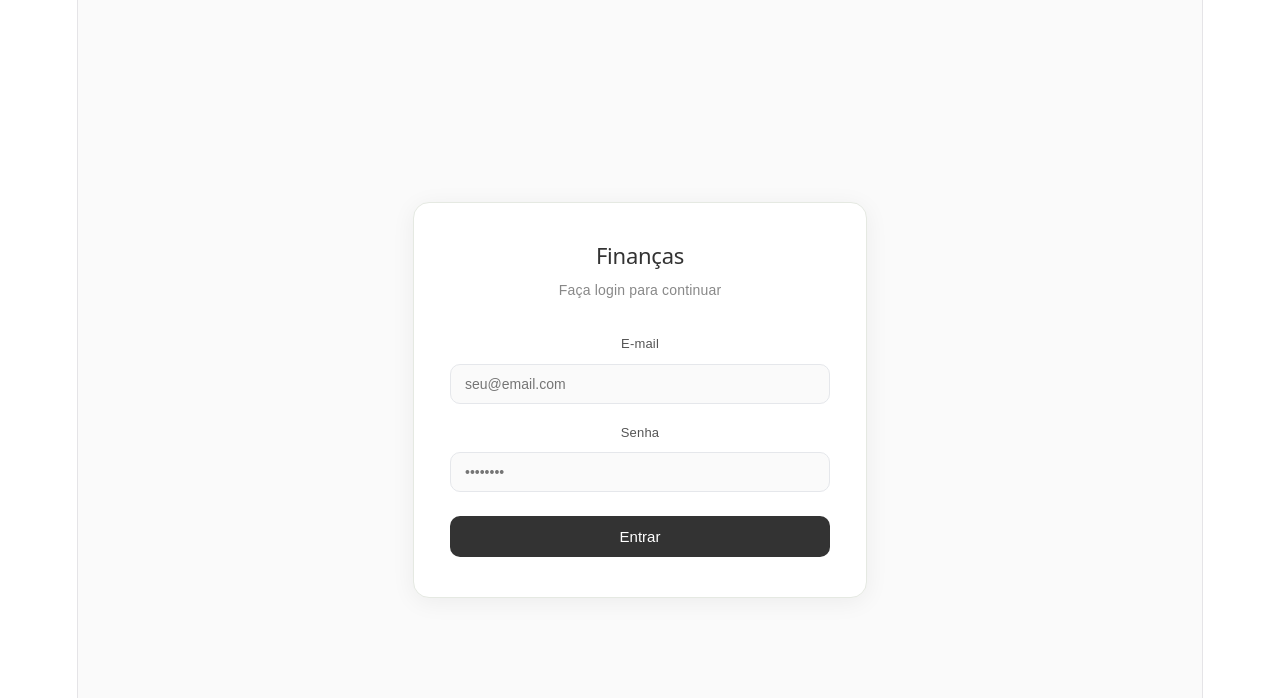
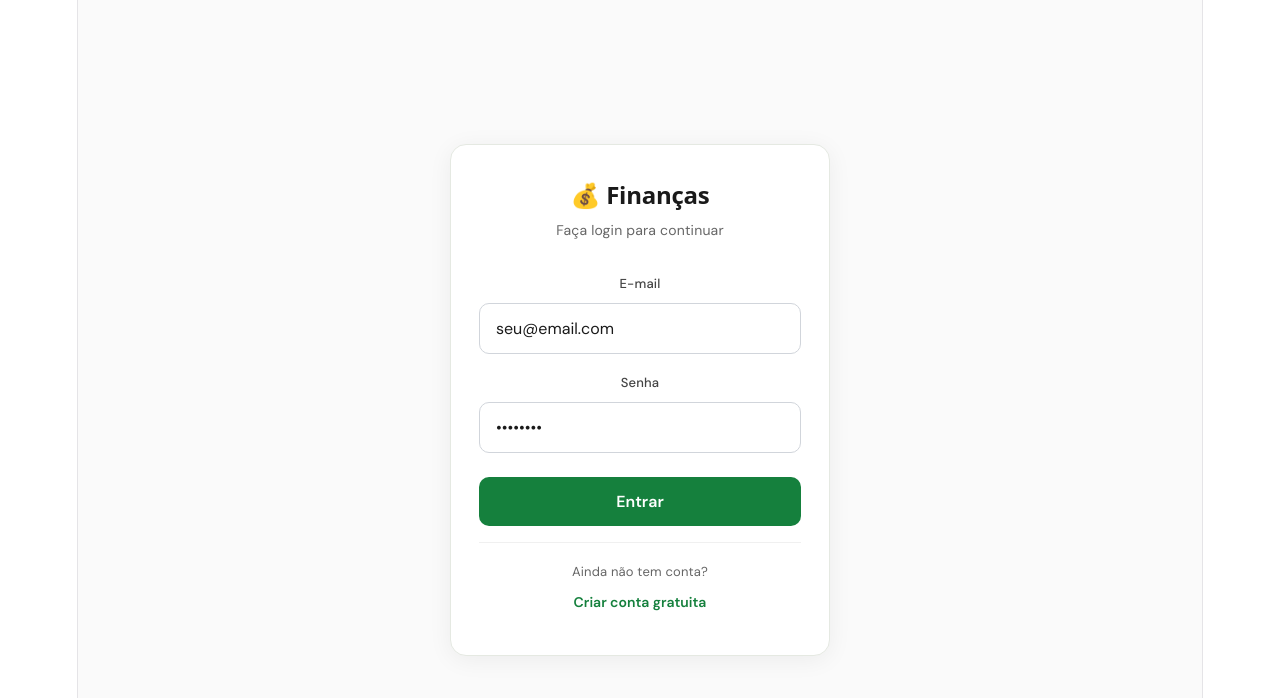
Before and after one commit to rafalopes308/financas-app-, a React (Vite) app: page / in a window 1280 px wide. Shown: the top 698 px of the page. Built offline with nearby package versions, Linux system fonts and the light colour scheme; no server answers.

Commit message:
feat: opção de criar conta no login

```diff
--- a/index.html
+++ b/index.html
@@ -3,7 +3,7 @@
   <head>
     <meta charset="UTF-8" />
     <link rel="icon" type="image/svg+xml" href="/favicon.svg" />
-    <meta name="viewport" content="width=device-width, initial-scale=1.0" />
+    <meta name="viewport" content="width=device-width,initial-scale=1,maximum-scale=1,user-scalable=no,viewport-fit=cover" />
     <title>financas-app</title>
   </head>
   <body>
--- a/src/Login.jsx
+++ b/src/Login.jsx
@@ -1,43 +1,113 @@
 import { useState } from "react";
-import { signInWithEmailAndPassword } from "firebase/auth";
+import { signInWithEmailAndPassword, createUserWithEmailAndPassword } from "firebase/auth";
 import { auth } from "./firebase";
 
 export default function Login() {
+  const [modo, setModo] = useState("login"); // "login" ou "cadastro"
   const [email, setEmail] = useState("");
   const [senha, setSenha] = useState("");
+  const [confirmSenha, setConfirmSenha] = useState("");
   const [erro, setErro] = useState("");
   const [carregando, setCarregando] = useState(false);
 
-  const handleLogin = async (e) => {
+  const handleSubmit = async (e) => {
     e.preventDefault();
     setErro("");
+
+    if (modo === "cadastro") {
+      if (senha.length < 6) {
+        setErro("A senha deve ter pelo menos 6 caracteres.");
+        return;
+      }
+      if (senha !== confirmSenha) {
+        setErro("As senhas não coincidem.");
+        return;
+      }
+    }
+
     setCarregando(true);
     try {
-      await signInWithEmailAndPassword(auth, email, senha);
+      if (modo === "login") {
+        await signInWithEmailAndPassword(auth, email, senha);
+      } else {
+        await createUserWithEmailAndPassword(auth, email, senha);
+      }
     } catch (err) {
-      setErro("E-mail ou senha incorretos.");
+      const code = err.code || "";
+      if (code === "auth/email-already-in-use") setErro("Este e-mail já está em uso.");
+      else if (code === "auth/invalid-email") setErro("E-mail inválido.");
+      else if (code === "auth/weak-password") setErro("Senha muito fraca (mínimo 6 caracteres).");
+      else if (code === "auth/invalid-credential" || code === "auth/wrong-password" || code === "auth/user-not-found") setErro("E-mail ou senha incorretos.");
+      else setErro("Erro ao " + (modo === "login" ? "fazer login" : "criar conta") + ". Tente novamente.");
     } finally {
       setCarregando(false);
     }
   };
 
+  const trocarModo = () => {
+    setModo(modo === "login" ? "cadastro" : "login");
+    setErro("");
+    setSenha("");
+    setConfirmSenha("");
+  };
+
+  const inp = {
+    width: "100%",
+    padding: "14px 16px",
+    border: "1px solid #d1d5db",
+    borderRadius: 10,
+    fontSize: 16,
+    outline: "none",
+    background: "#fff",
+    color: "#1a1a1a",
+    boxSizing: "border-box",
+    fontFamily: "'DM Sans',sans-serif",
+    WebkitTextFillColor: "#1a1a1a",
+    WebkitAppearance: "none"
+  };
+
   return (
-    <div style={{minHeight:"100vh",display:"flex",alignItems:"center",justifyContent:"center",background:"#fafafa",fontFamily:"'DM Sans', sans-serif"}}>
-      <div style={{background:"#fff",border:"1px solid #e5e9e2",borderRadius:16,padding:"40px 36px",width:"100%",maxWidth:380,boxShadow:"0 4px 24px rgba(0,0,0,0.06)"}}>
-        <h2 style={{margin:"0 0 8px",fontSize:22,color:"#333"}}>Finanças</h2>
-        <p style={{margin:"0 0 28px",color:"#888",fontSize:14}}>Faça login para continuar</p>
-        <form onSubmit={handleLogin}>
-          <div style={{marginBottom:16}}>
-            <label style={{display:"block",fontSize:13,color:"#555",marginBottom:6}}>E-mail</label>
-            <input type="email" value={email} onChange={(e)=>setEmail(e.target.value)} placeholder="seu@email.com" required style={{width:"100%",padding:"11px 14px",border:"1px solid #e5e7eb",borderRadius:10,fontSize:14,outline:"none",background:"#fafafa",boxSizing:"border-box"}}/>
+    <div style={{ minHeight: "100vh", display: "flex", alignItems: "center", justifyContent: "center", background: "#fafafa", fontFamily: "'DM Sans',sans-serif", padding: 16, boxSizing: "border-box" }}>
+      <link href="https://fonts.googleapis.com/css2?family=DM+Sans:wght@400;500;600;700&display=swap" rel="stylesheet" />
+      <div style={{ background: "#fff", border: "1px solid #e5e9e2", borderRadius: 16, padding: "36px 28px", width: "100%", maxWidth: 380, boxShadow: "0 4px 24px rgba(0,0,0,0.06)", boxSizing: "border-box" }}>
+        <h2 style={{ margin: "0 0 8px", fontSize: 24, color: "#1a1a1a", fontWeight: 700 }}>💰 Finanças</h2>
+        <p style={{ margin: "0 0 28px", color: "#666", fontSize: 14 }}>
+          {modo === "login" ? "Faça login para continuar" : "Crie sua conta gratuita"}
+        </p>
+
+        <form onSubmit={handleSubmit}>
+          <div style={{ marginBottom: 16 }}>
+            <label style={{ display: "block", fontSize: 13, color: "#444", marginBottom: 6, fontWeight: 500 }}>E-mail</label>
+            <input type="email" autoComplete="email" value={email} onChange={(e) => setEmail(e.target.value)} placeholder="seu@email.com" required style={inp} />
           </div>
-          <div style={{marginBottom:24}}>
-            <label style={{display:"block",fontSize:13,color:"#555",marginBottom:6}}>Senha</label>
-            <input type="password" value={senha} onChange={(e)=>setSenha(e.target.value)} placeholder="••••••••" required style={{width:"100%",padding:"11px 14px",border:"1px solid #e5e7eb",borderRadius:10,fontSize:14,outline:"none",background:"#fafafa",boxSizing:"border-box"}}/>
+
+          <div style={{ marginBottom: modo === "cadastro" ? 16 : 24 }}>
+            <label style={{ display: "block", fontSize: 13, color: "#444", marginBottom: 6, fontWeight: 500 }}>Senha</label>
+            <input type="password" autoComplete={modo === "login" ? "current-password" : "new-password"} value={senha} onChange={(e) => setSenha(e.target.value)} placeholder={modo === "cadastro" ? "Mínimo 6 caracteres" : "••••••••"} required style={inp} />
           </div>
-          {erro && <p style={{color:"#e53e3e",fontSize:13,marginBottom:16,textAlign:"center"}}>{erro}</p>}
-          <button type="submit" disabled={carregando} style={{width:"100%",padding:"12px",background:"#333",color:"#fff",border:"none",borderRadius:10,fontSize:15,cursor:"pointer",opacity:carregando?0.7:1}}>{carregando?"Entrando...":"Entrar"}</button>
+
+          {modo === "cadastro" && (
+            <div style={{ marginBottom: 24 }}>
+              <label style={{ display: "block", fontSize: 13, color: "#444", marginBottom: 6, fontWeight: 500 }}>Confirmar senha</label>
+              <input type="password" autoComplete="new-password" value={confirmSenha} onChange={(e) => setConfirmSenha(e.target.value)} placeholder="Digite a senha novamente" required style={inp} />
+            </div>
+          )}
+
+          {erro && <p style={{ color: "#dc2626", fontSize: 13, marginBottom: 16, textAlign: "center" }}>{erro}</p>}
+
+          <button type="submit" disabled={carregando} style={{ width: "100%", padding: "14px", background: "#15803d", color: "#fff", border: "none", borderRadius: 10, fontSize: 16, fontWeight: 600, cursor: "pointer", opacity: carregando ? 0.7 : 1, fontFamily: "'DM Sans',sans-serif", marginBottom: 16 }}>
+            {carregando ? "Aguarde..." : (modo === "login" ? "Entrar" : "Criar conta")}
+          </button>
         </form>
+
+        <div style={{ textAlign: "center", paddingTop: 16, borderTop: "1px solid #f0f0f0" }}>
+          <p style={{ margin: 0, fontSize: 13, color: "#666" }}>
+            {modo === "login" ? "Ainda não tem conta?" : "Já tem uma conta?"}
+          </p>
+          <button type="button" onClick={trocarModo} style={{ background: "none", border: "none", color: "#15803d", fontSize: 14, fontWeight: 600, cursor: "pointer", padding: "8px 0", fontFamily: "'DM Sans',sans-serif" }}>
+            {modo === "login" ? "Criar conta gratuita" : "Fazer login"}
+          </button>
+        </div>
       </div>
     </div>
   );
```
Also changed, not shown: src/App.jsx (+39 -12 lines).
